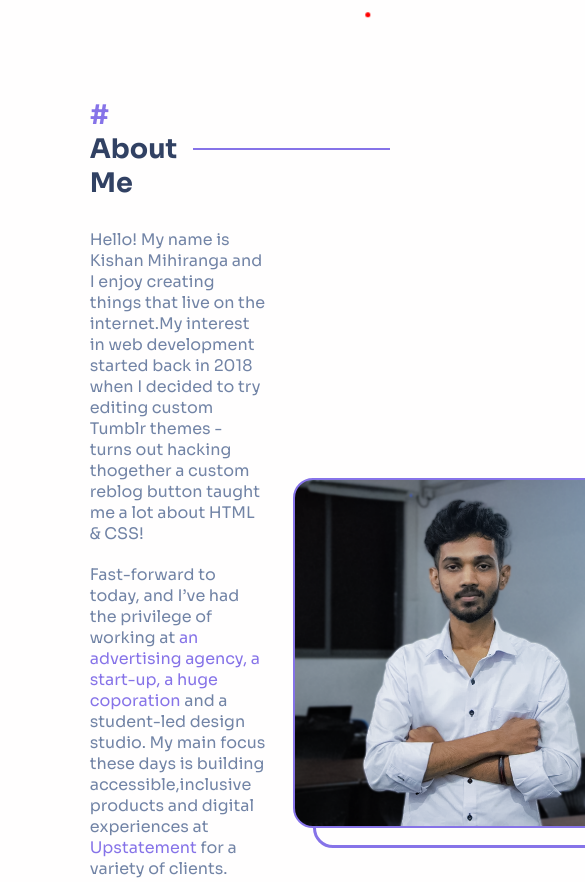
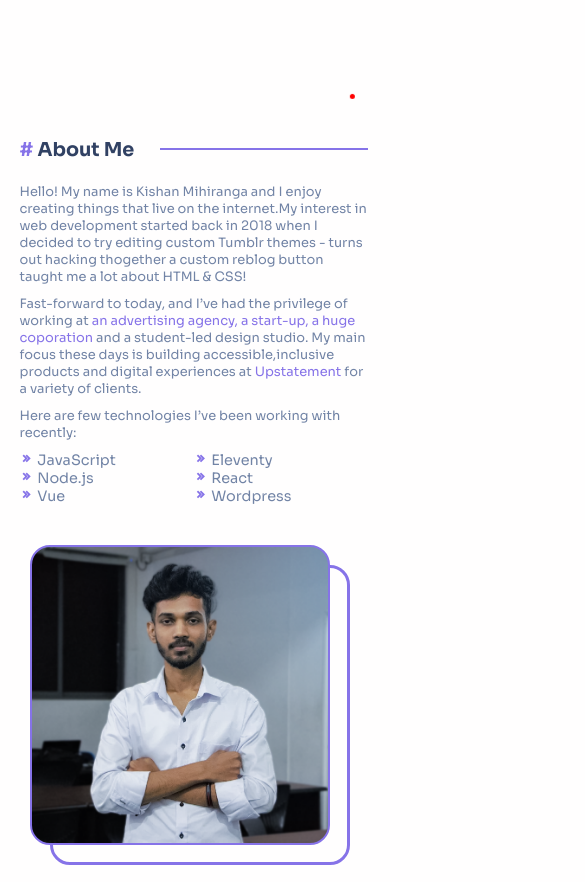
Before and after one commit to KrishanMihiranga/krishanmb-portfolio, a plain HTML site: page index.html in a window 390 px wide. Shown: the part 640-1522 px from the top of the page, 585 px wide, since content can reach past the window. Drawn offline with nearby package versions, Linux system fonts and the light colour scheme.

Commit message:
about me responsive

```diff
--- a/assets/styles/style.css
+++ b/assets/styles/style.css
@@ -1208,6 +1208,45 @@ nav > ul>li>a{
     right: 100px;
     bottom: 90px;
   }
+
+  /* ------------------- about me ----------------------- */
+  .about-section{
+   margin-left: 20%;
+  }
+  .about-section-title{
+    font-size: .9em;
+  }
+  .purple-line{
+    margin-left: 10px;
+    width: 250px;
+  }
+  .about-section-content-wrapper{
+    margin-top: 3%;
+  }
+  .about-section-content-left{
+    width: 500px;
+  }
+  .about-section-content-left p{
+    margin-top: 10px;
+    font-size: .9em;
+  }
+  .about-section-content-left>ul i{
+    font-weight: 600;
+  }
+  .about-section-content-right{
+    margin-left: 20px;
+  }
+  .about-image-div{
+    width: 350px;
+    height: 350px;
+  }
+  .about-image-bg-div{
+    left: 20px;
+    top: 20px;
+    width: 350px;
+    height: 350px;
+  }
+
 }
 @media all and (max-width: 1085px){
   .home-section h1{
@@ -1270,6 +1309,40 @@ nav > ul>li>a{
 nav{
   padding-bottom: 15px;
 }
+
+/* ------------About Me------------- */
+
+.about-section{
+  margin-left: 5%;
+ }
+ .purple-line{
+   margin-left: 0;
+   width: 100%;
+   margin-right: 6%;
+ }
+ #about>h1{
+  width: 200px;
+ }
+ .about-section-content-wrapper{
+   margin-top: 3%;
+   flex-direction: column;
+ }
+ .about-section-content-left{
+   margin-right: 6%;
+   width: fit-content;
+ }
+ .about-section-content-right{
+   margin-left: 0;
+   margin-top: 40px;
+   position: relative;
+   right: 50px;
+ }
+ .about-image-div,
+ .about-image-bg-div{
+   width: 400px;
+   height: 400px;
+ }
+
 }
 @media all and (max-width: 834px){
   .home-section{
@@ -1301,6 +1374,20 @@ nav{
   .page-end-quote>h3{
     font-size: 1em;
   }
+
+  /* ------about me --------- */
+
+  .about-section-content-right{
+    margin-left: 0;
+    margin-top: 40px;
+    position: relative;
+    right: 50px;
+  }
+  .about-image-div,
+  .about-image-bg-div{
+    width: 400px;
+    height: 400px;
+  }
 }
 @media all and (max-width:768px) {
   .home-section h1{
@@ -1345,6 +1432,41 @@ nav{
   .page-end-quote>h3{
     font-size: .8em;
   }
+
+  /* ----------about me-------- */
+  .about-section{
+    margin-top: 25%;
+   }
+   #about>h1{
+    width: 250px;
+    font-size: 1.2rem;
+   }
+   .about-section-content-left{
+     margin-right: 6%;
+     width: fit-content;
+   }
+   .about-section-content-right{
+     margin-left: 0;
+    margin-top: 20px;
+   }
+   .about-section-content-image-wraper{
+    position: relative;
+    right: 10px;
+   }
+     /* ------about me --------- */
+
+  .about-section-content-right{
+    margin-left: 0;
+    margin-top: 40px;
+    position: relative;
+    right: 15px;
+  }
+  .about-image-div,
+  .about-image-bg-div{
+    width: 350px;
+    height: 350px;
+  }
+
 }
 @media all and (max-width: 414px){
   .home-section{
@@ -1409,6 +1531,16 @@ nav{
   .page-end-quote>h3{
     font-size: .7em;
   }
+
+  /* ------------about me ------------ */
+  .about-image-div,
+  .about-image-bg-div{
+    width: 300px;
+    height: 300px;
+  }
+  .about-section-content-left{
+    font-size: .9em;
+  }
 }
 @media all and (max-width: 375px){
   .home-section h1{
@@ -1437,6 +1569,15 @@ nav{
     width: 100%;
     margin-top: 10px;
   }
+    /* ------about me --------- */
+
+    .about-section-content-right{
+      margin-left: 0;
+      margin-top: 40px;
+      position: relative;
+      right: 8px;
+    }
+
 }
 @media all and (max-width: 320px){
   .home-section h1{
@@ -1466,4 +1607,21 @@ nav{
   .page-end-quote>h3{
     font-size: .7em;
   }
-}
+
+  /* ------about me----- */
+  .about-section{
+    margin-top: 100px;
+  }
+  #about > h1{
+    font-size: 1.1em;
+    width: 160px;
+  }
+  .about-section-content-left{
+    font-size: .8em;
+  }
+  .about-image-div,
+  .about-image-bg-div{
+    width: 250px;
+    height: 250px;
+  }
+}
--- a/index.html
+++ b/index.html
@@ -71,7 +71,7 @@
         <a style="--delay: .4s" href="#"><button>Contact</button></a>
     </div>
 
-    <section class="home-section">
+     <section class="home-section">
         <div class="availableforP">
             <div class="circle-rec"></div>
             <h5 id="available-text">available for new projects</h1>
@@ -91,7 +91,7 @@
         </div>
     </section>
 
-    <section class="about-section" >
+     <section class="about-section" >
         <div class="about-section-title" id="about">
             <h1><span class="purple">#</span> About Me </h1>
             <div class="purple-line"></div>
@@ -120,7 +120,7 @@
 
     </section>
 
-    <section class="featured-projects-section">
+    <!-- <section class="featured-projects-section">
         <div class="featured-projects-section-title">
             <div class="purple-line"></div>
             <h1><span class="purple">#</span> Some Things I've Built</h1>
@@ -315,7 +315,7 @@
     </section>
     <div class="page-end-quote">
         <h3><span class="purple">"</span> EVER POSITIVE, NEVER NEGATIVE <span class="purple">"</span></h3>
-    </div>
+    </div>  -->
 
     <!-- <section class="why-section">
         <div class="about-left-div">
@@ -391,7 +391,7 @@
 
     </section> -->
 
-    <section class="testimoinal-section">
+    <!-- <section class="testimoinal-section">
         <div class="testimonial-left">
             <div class="testimonial-section-title">
                 <h1><span class="purple">#</span>What My Clients Say </h1>
@@ -475,14 +475,14 @@
                         </ul>
                         <div class="swiper-pagination"></div>
 
-                         <!-- -- If we need navigation buttons -- -->
+                         -- If we need navigation buttons --
                         <div class="swiper-button-prev"></div>
                         <div class="swiper-button-next"></div>
                     </div>
                 </div>
             </div>
         </div>
-    </div>
+    </div>   -->
 
 
 
```
